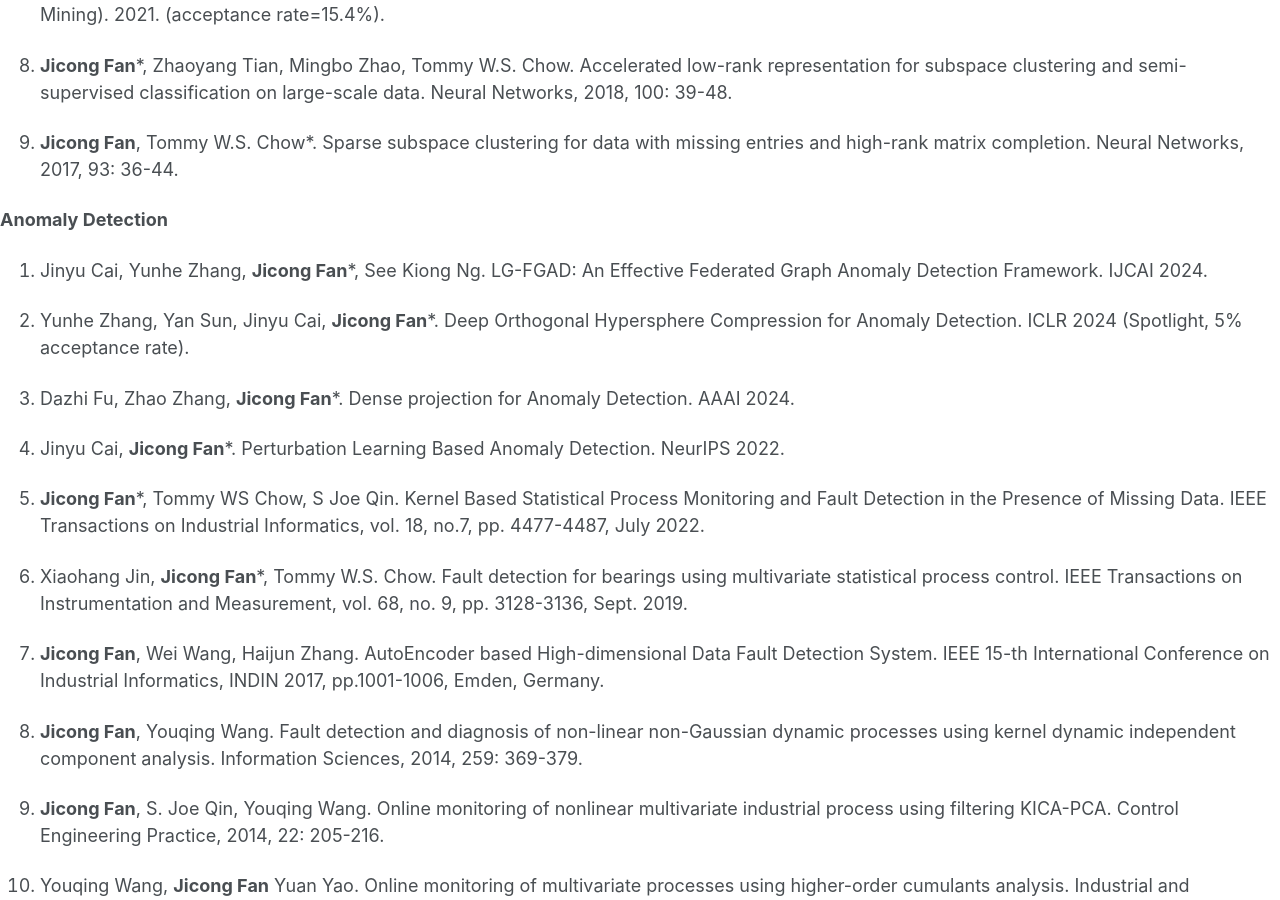
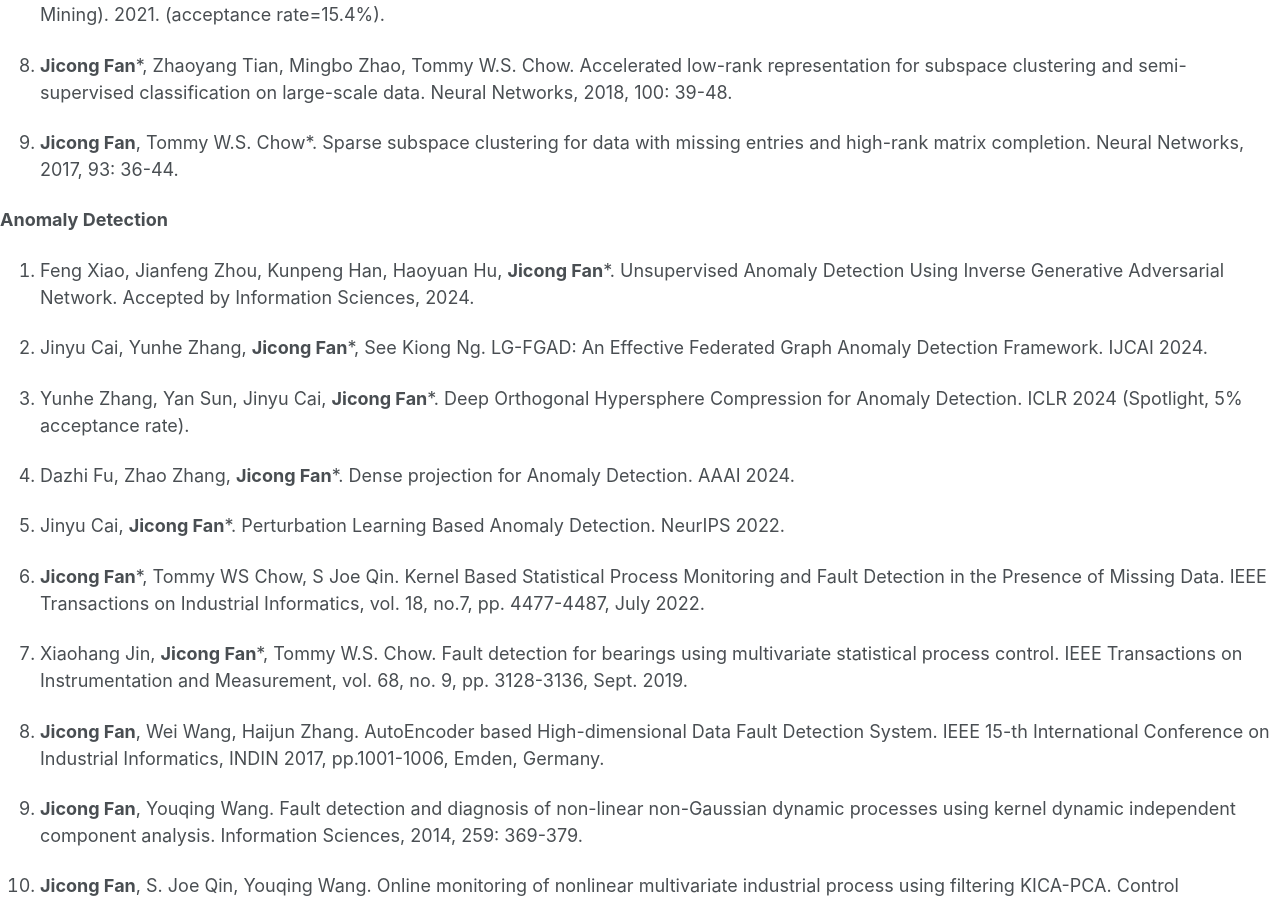
Before and after one commit to jicongfan/jicongfan.github.io, a Jekyll site: the page built from _pages/publications.md, in a window 1280 px wide and 900 px high, scrolled down 1160 px. Built offline with Jekyll 4.4.1, drawn with Linux system fonts in a browser that asks for light colours.

Commit message:
Update publications.md

```diff
--- a/_pages/publications.md
+++ b/_pages/publications.md
@@ -46,6 +46,8 @@
 
 
 <strong>Anomaly Detection</strong>
+
+1. Feng Xiao, Jianfeng Zhou, Kunpeng Han, Haoyuan Hu, <strong>Jicong Fan</strong>*. Unsupervised Anomaly Detection Using Inverse Generative Adversarial Network. Accepted by Information Sciences, 2024.
 
 1. Jinyu Cai, Yunhe Zhang, <strong>Jicong Fan</strong>*, See Kiong Ng. LG-FGAD: An Effective Federated Graph Anomaly Detection Framework. IJCAI 2024.
 
```
